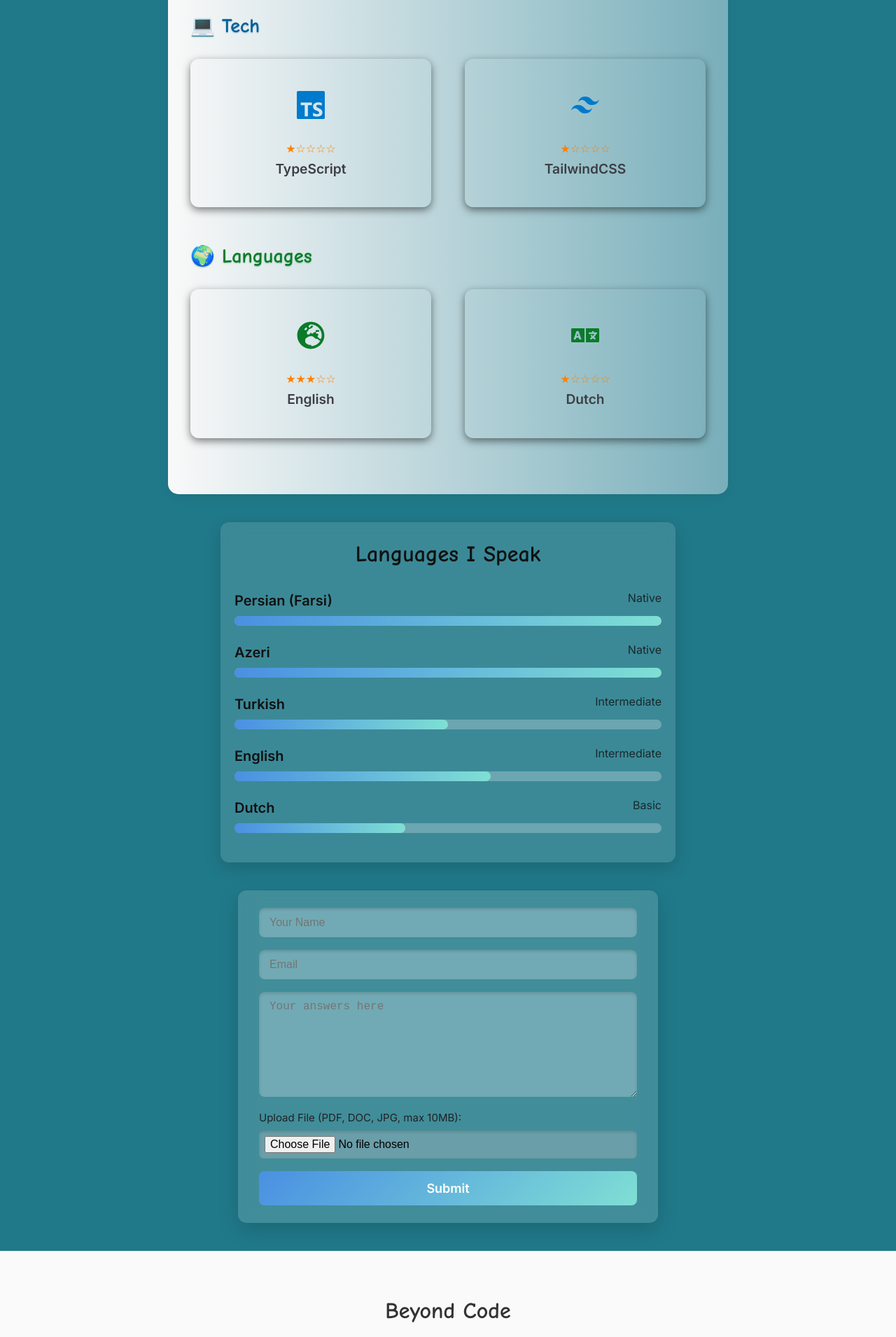
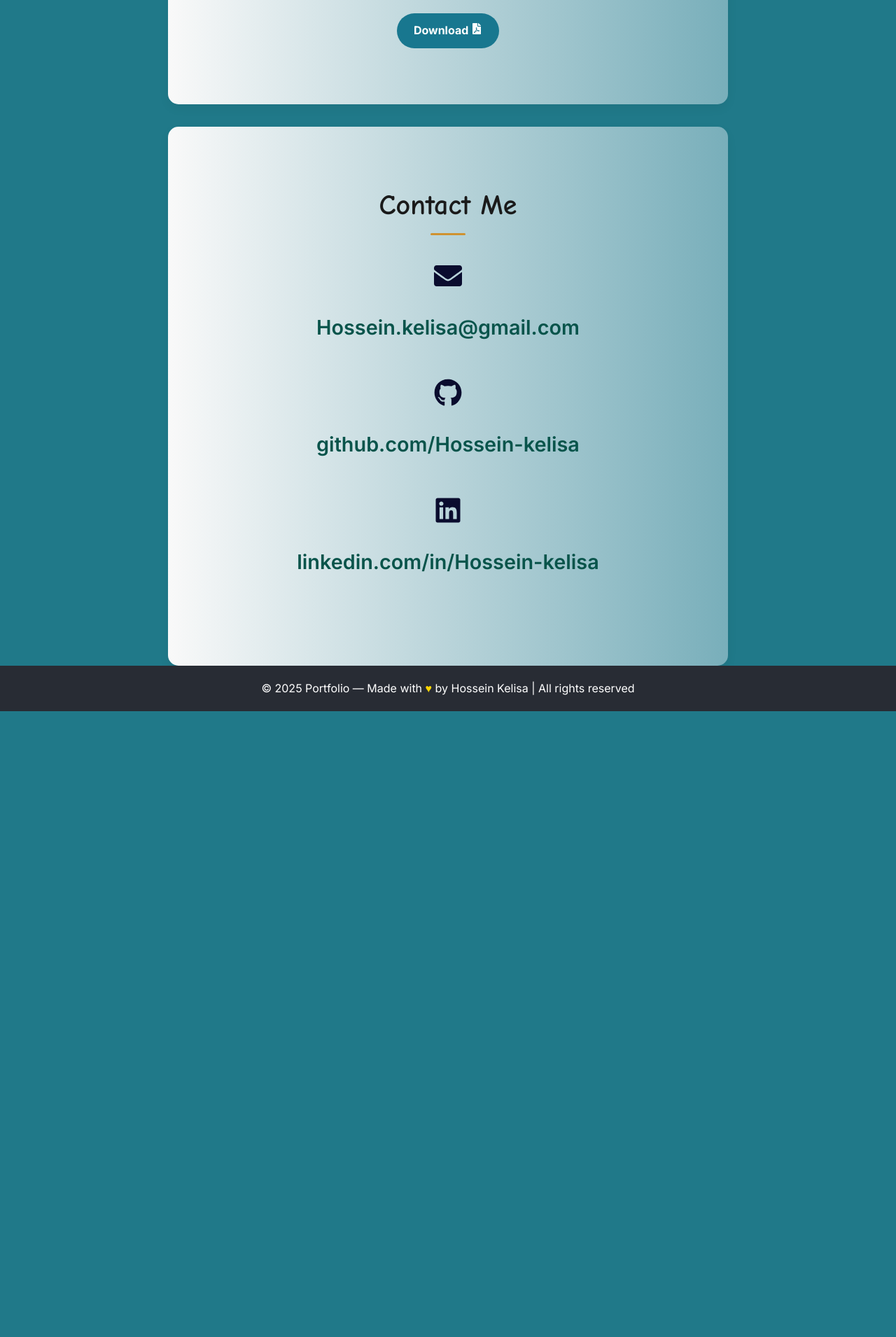
Before and after one commit to Hossein-Kelisa/Hossein-Kelisa-Portfolio, a React (Vite) app: page / in a window 1280 px wide. Shown: the part 5230-7140 px from the top of the page at 70% size. After the commit the page ends 6246 px from the top, so only its background shows below. Built offline with nearby package versions, Linux system fonts and the light colour scheme; a web font is replaced by a local one.

Commit message:
commit some component for now

```diff
--- a/src/Pages/HomePage.jsx
+++ b/src/Pages/HomePage.jsx
@@ -8,11 +8,11 @@ import Contact from "../components/Contact";
 import Footer from "../components/Footer";
 import Layout from "../components/Layout";
 import Skills from "../components/Skills";
-import Learning from "../components/Learning";
-import MyLanguages from "../components/MyLanguages";
-import RequirementForm from "../components/RequirementForm";
-import Proposal from "../components/Proposal";
-import Hobbies from "../components/Hobbies";
+// import Learning from "../components/Learning";
+// import MyLanguages from "../components/MyLanguages";
+// import RequirementForm from "../components/RequirementForm";
+// import Proposal from "../components/Proposal";
+// import Hobbies from "../components/Hobbies";
 import ScrollTop from "../components/ScrollTop";
 import "../i18n";
 
@@ -28,11 +28,11 @@ const HomePage = () => {
         <ScrollTop />
         <Layout />
         <Skills />
-        <Learning />
-        <MyLanguages />
-        <RequirementForm />
-        <Hobbies />
-        <Proposal />
+        {/* <Learning /> */}
+        {/* <MyLanguages /> */}
+        {/* <RequirementForm /> */}
+        {/* <Hobbies /> */}
+        {/* <Proposal /> */}
         <Resume />
         <Contact />
       </main>
--- a/src/components/Proposal.css
+++ b/src/components/Proposal.css
@@ -19,7 +19,7 @@
   line-height: 1.6;
 }
 
-.download-btn {
+/* .download-btn {
   display: inline-flex;
   align-items: center;
   gap: 10px;
@@ -45,7 +45,7 @@
 
 .download-btn:active {
   transform: translateY(0);
-}
+} */
 
 .proposal-icon {
   font-size: 1.3rem;
```
